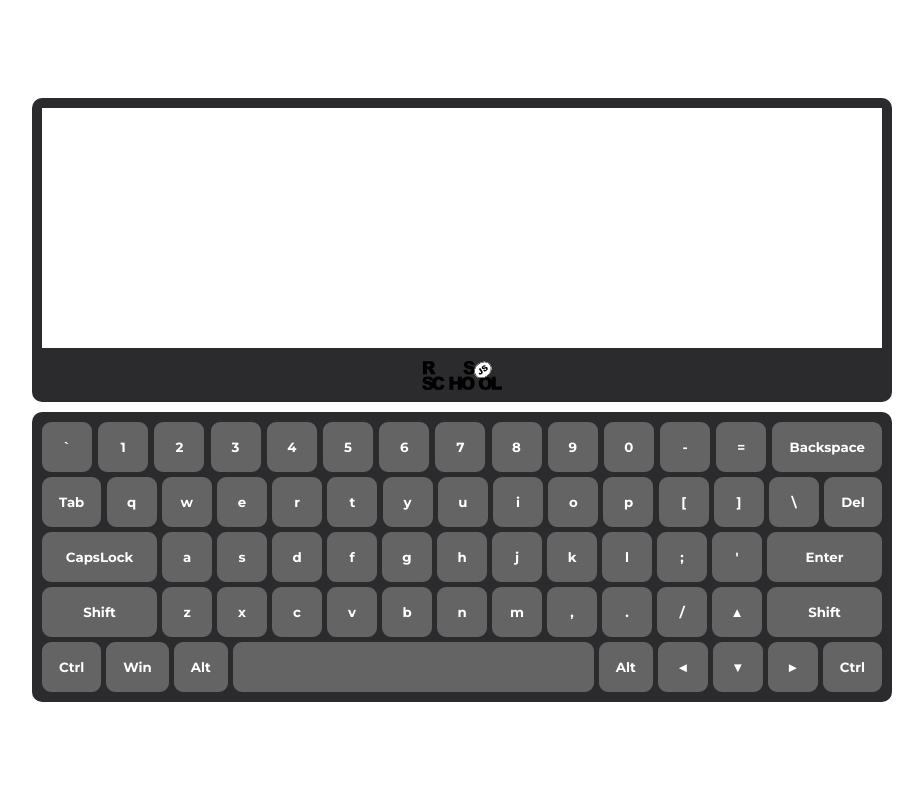
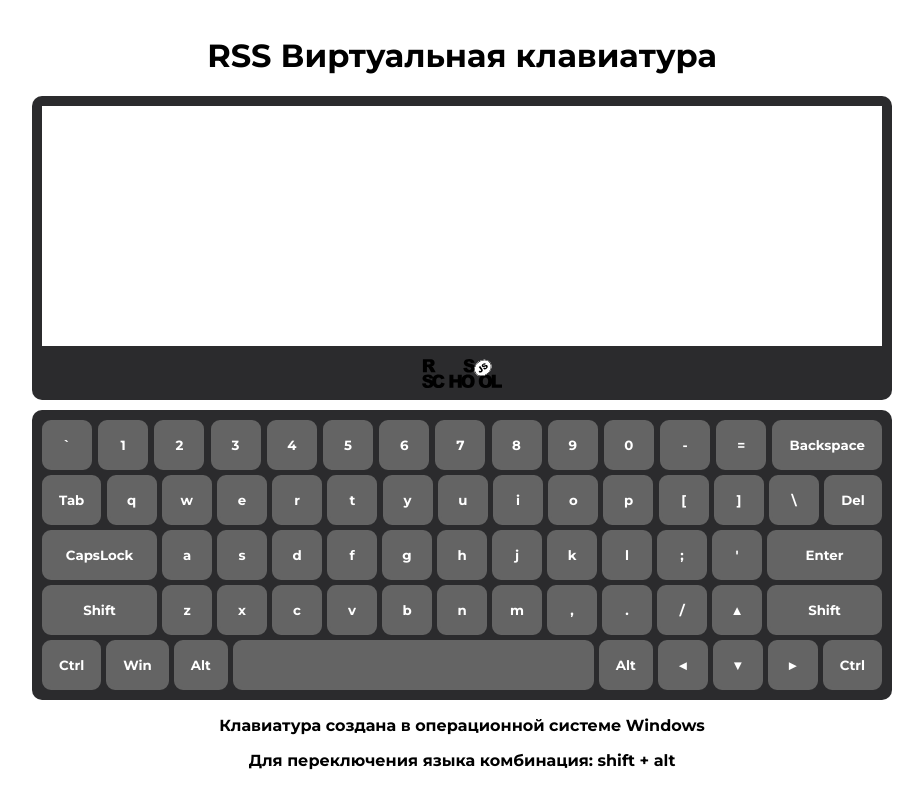
Before and after one commit to svk-man/virtual-keyboard, a website: page virtual-keyboard/index.html in a window 1280 px wide. Shown: the whole page, without its empty margins (178-1101 px from the left). Drawn offline with Linux system fonts and the light colour scheme.

Commit message:
feat: add text info

```diff
--- a/virtual-keyboard/index.css
+++ b/virtual-keyboard/index.css
@@ -14,6 +14,7 @@ body {
   max-width: 900px;
   padding: 0 20px;
   margin: 0 auto;
+  text-align: center;
 }
 
 .display,
@@ -84,3 +85,13 @@ body {
 .keyboard__key--space {
   flex: 1;
 }
+
+.title {
+  font-family: 'Montserrat', sans-serif;
+  font-weight: 700;
+}
+
+.paragraph {
+  font-family: 'Montserrat', sans-serif;
+  font-weight: 700;
+}
--- a/virtual-keyboard/index.js
+++ b/virtual-keyboard/index.js
@@ -46,13 +46,20 @@ init();
 async function init() {
   try {
     const wrapper = createWrapper();
+    const title = createTitle('RSS Виртуальная клавиатура');
     const display = createDisplay();
 
     const keysJson = await getKeysJson();
     const keyboard = createKeyboard(keysJson.keys);
 
+    const description = createParagraph('Клавиатура создана в операционной системе Windows    ');
+    const lang = createParagraph('Для переключения языка комбинация: shift + alt');
+
+    wrapper.append(title);
     wrapper.append(display);
     wrapper.append(keyboard);
+    wrapper.append(description);
+    wrapper.append(lang);
 
     document.body.append(wrapper);
 
@@ -373,3 +380,21 @@ function setCursorPosition(position) {
   textarea.setSelectionRange(newPosition, newPosition);
   textarea.focus();
 }
+
+function createTitle(text) {
+  const title = document.createElement('h1');
+
+  title.textContent = text;
+  title.className = 'title';
+
+  return title;
+}
+
+function createParagraph(text) {
+  const paragraph = document.createElement('p');
+
+  paragraph.textContent = text;
+  paragraph.className = 'paragraph';
+
+  return paragraph;
+}
```
